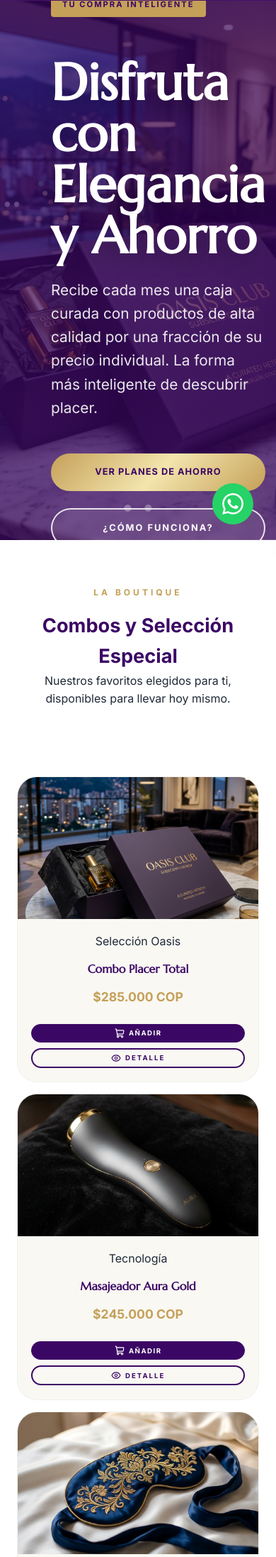
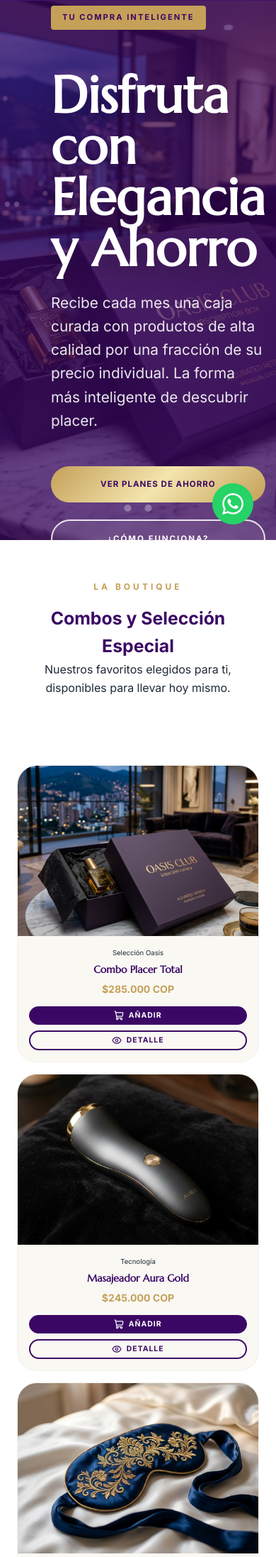
Before and after one commit to cero1studio/oasis-club-platform, a PHP site: page / in a window 390 px wide. Shown: the part 73-2267 px from the top of the page at 71% size. Run offline with PHP 8.4, Linux system fonts and the light colour scheme.

Commit message:
fix: responsive overhaul - hero, plans carousel, consistent card buttons
- Hero: compact on mobile with clamp() font sizes, no overflow
- Pricing plans: horizontal swipe carousel with scroll-snap on mobile
- Product cards: ALL cards (static + dynamic) use product-btns class
- Dynamic cards (infinite scroll) now match static card layout exactly
- 480px: single column, buttons stack vertically for easy touch
- Removed all conflicting inline styles from dynamic card template

```diff
--- a/main.js
+++ b/main.js
@@ -125,11 +125,11 @@ document.addEventListener('DOMContentLoaded', () => {
                     <span class="category">Selección Oasis</span>
                     <h3>${p.name}</h3>
                     <p class="price">${p.price} COP</p>
-                    <div style="display: flex; gap: 0.5rem; margin-top: 1.5rem;">
-                        <a href="#" class="btn-action btn-add-cart" style="flex: 1.2; display: flex; align-items: center; justify-content: center; gap: 0.5rem;">
+                    <div class="product-btns">
+                        <a href="#" class="btn-action btn-add-cart">
                             <i data-lucide="shopping-cart" style="width: 14px;"></i> AÑADIR
                         </a>
-                        <a href="product-single.html" class="btn-outline" style="flex: 1; display: flex; align-items: center; justify-content: center; gap: 0.5rem;">
+                        <a href="product-single.html" class="btn-outline">
                             <i data-lucide="eye" style="width: 14px;"></i> DETALLE
                         </a>
                     </div>
--- a/style.css
+++ b/style.css
@@ -351,33 +351,60 @@ body { font-family: var(--font-body); background-color: var(--bg-cream); color:
     .nav-links.open { display: flex; }
     .nav-links li a { font-size: 1.2rem; }
 
-    /* HERO SLIDER */
-    .hero-content h1 { font-size: 2.4rem; }
-    .hero-content p { font-size: 1rem; margin-bottom: 2rem; }
-    .hero-btns { flex-direction: column; gap: 1rem; }
-    .hero-btns a { text-align: center; }
-    .hero-slider { height: 100vh; }
+    /* HERO: compacto y legible en móvil */
+    .hero-slider { height: auto; min-height: 90svh; }
+    .slide { min-height: 90svh; padding: 6rem 0 4rem; align-items: flex-end; }
+    .hero-content { max-width: 100%; }
+    .hero-content h1 { font-size: clamp(1.8rem, 7vw, 2.4rem); line-height: 1.15; margin: 0.8rem 0; }
+    .hero-content p { font-size: 0.9rem; line-height: 1.6; margin-bottom: 1.5rem; }
+    .hero-btns { flex-direction: column; gap: 0.7rem; }
+    .hero-btns a { text-align: center; width: 100%; padding: 1rem 1.5rem; font-size: 0.72rem; }
     .slider-arrows { display: none; }
+    .slider-dots { bottom: 16px; }
 
     /* SECTIONS */
-    .section { padding: 4rem 0; }
-    .section-header h2 { font-size: 2rem; }
+    .section { padding: 3.5rem 0; }
+    .section-header h2 { font-size: clamp(1.6rem, 6vw, 2rem); }
 
-    /* PRODUCTS */
+    /* PRODUCT CARDS: botones siempre en fila, consistentes */
     .product-grid { grid-template-columns: repeat(2, 1fr); gap: 1rem; }
-    .product-img { height: 200px; }
-    .product-info { padding: 1.2rem; }
-    .product-info h3 { font-size: 1rem; min-height: auto; }
-    .product-btns { flex-direction: column; gap: 0.5rem; }
+    .product-img { height: 180px; }
+    .product-info { padding: 1rem; }
+    .product-info .category { font-size: 0.6rem; }
+    .product-info h3 { font-size: 0.88rem; min-height: auto; margin: 0.3rem 0; }
+    .product-info .price { font-size: 0.88rem; margin-bottom: 0.8rem; }
+
+    /* PRODUCT BTN: fila siempre, sin desbordarse */
+    .product-btns { flex-direction: row; gap: 0.4rem; flex-wrap: nowrap; overflow: hidden; }
     .product-btns .btn-action,
-    .product-btns .btn-outline { width: 100%; height: 44px; }
+    .product-btns .btn-outline {
+        flex: 1; min-width: 0; height: 40px;
+        font-size: 0.55rem; letter-spacing: 0.5px;
+        padding: 0 0.25rem; white-space: nowrap;
+    }
 
-    /* PRICING PLANS */
-    .pricing-grid { grid-template-columns: 1fr !important; max-width: 420px; margin: 3rem auto 0; gap: 1.5rem; }
-    .pricing-card { padding: 2.5rem 2rem; }
-    .pricing-card.featured { transform: scale(1); margin: 0; }
-    .plan-features { margin-bottom: 2rem; }
-    .plan-features li { display: flex; align-items: center; }
+    /* PRICING PLANS: carrusel horizontal swipeable */
+    .pricing-grid {
+        display: flex !important;
+        flex-direction: row !important;
+        overflow-x: auto !important;
+        scroll-snap-type: x mandatory !important;
+        -webkit-overflow-scrolling: touch !important;
+        gap: 1.2rem !important;
+        padding: 1.5rem 1.5rem 2.5rem !important;
+        margin: 1.5rem -1.5rem 0 !important;
+        max-width: none !important;
+        scrollbar-width: none !important;
+    }
+    .pricing-grid::-webkit-scrollbar { display: none; }
+    .pricing-card {
+        scroll-snap-align: center !important;
+        flex: 0 0 82vw !important;
+        max-width: 320px !important;
+        padding: 2rem 1.5rem !important;
+    }
+    .pricing-card.featured { transform: scale(1) !important; margin: 0 !important; }
+    .plan-features li { display: flex; align-items: center; gap: 0.3rem; }
 
     /* SHOP LAYOUT */
     .shop-layout { grid-template-columns: 1fr !important; }
@@ -407,20 +434,25 @@ body { font-family: var(--font-body); background-color: var(--bg-cream); color:
     /* CHECKOUT / ACCOUNT */
     .checkout-grid, .account-grid { grid-template-columns: 1fr; }
 
-    /* BUTTONS - Touch targets */
-    .btn-primary { padding: 1.2rem 2rem; font-size: 0.9rem; }
-    .btn-action, .btn-nav-accent { padding: 0.9rem 1.5rem; }
+    /* BUTTONS */
+    .btn-primary { padding: 1.1rem 2rem; font-size: 0.8rem; }
+    .btn-hero-outline { padding: 1.1rem 2rem; font-size: 0.75rem; }
 }
 
 @media (max-width: 480px) {
-    .product-grid { grid-template-columns: 1fr; }
-    .hero-content h1 { font-size: 2rem; }
-    .section-header h2 { font-size: 1.7rem; }
-    .pricing-card { padding: 2rem 1.5rem; }
-    .amount { font-size: 3rem !important; }
+    .product-grid { grid-template-columns: 1fr; gap: 1rem; }
+    .product-img { height: 240px; }
+    .product-btns { flex-direction: column; gap: 0.5rem; }
+    .product-btns .btn-action,
+    .product-btns .btn-outline { width: 100%; height: 44px; font-size: 0.65rem; letter-spacing: 1px; padding: 0 1rem; }
+    .hero-content h1 { font-size: clamp(1.5rem, 9vw, 2rem); }
+    .section-header h2 { font-size: 1.55rem; }
+    .pricing-card { flex: 0 0 88vw !important; }
     .shop-filters { flex-direction: column; }
     .filter-group { min-width: unset; width: 100%; }
-    .hero-btns a { padding: 1rem 1.5rem; font-size: 0.8rem; }
+    .amount { font-size: 2.8rem !important; }
+    .btn-primary, .btn-hero-outline { width: 100%; }
+    .section-header { padding: 0 0.5rem; }
 }
 /* HERO SLIDER */
 .hero-slider { height: 90vh; position: relative; overflow: hidden; background: #000; }
```
